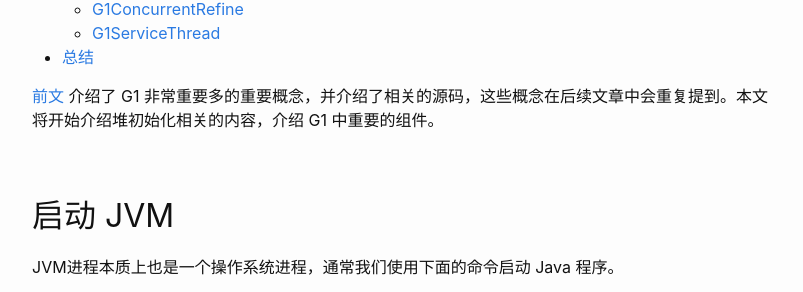
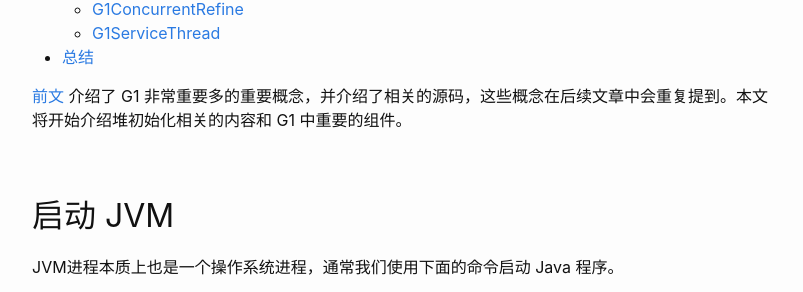
Before and after one commit to yoa1226/yoa1226.github.io, a Jekyll site: the page built from _posts/2024-08-10-g1-gc-init.md, in a window 1280 px wide and 900 px high, scrolled down 323 px. Shown: the part 174-466 px from the top of the window, without its empty margins (238-1041 px from the left). Built offline with Jekyll 4.4.1, drawn with Linux system fonts in a browser that asks for light colours.

Commit message:
g1-gc-init fix

```diff
--- a/_posts/2024-08-10-g1-gc-init.md
+++ b/_posts/2024-08-10-g1-gc-init.md
@@ -5,7 +5,7 @@ date:   2024-08-10 11:00:00 +0200
 tags: [GC, G1]
 ---
 
-[前文](https://yoa1226.github.io/2024/08/05/g1-gc-important-component.html) 介绍了 G1 非常重要多的重要概念，并介绍了相关的源码，这些概念在后续文章中会重复提到。本文将开始介绍堆初始化相关的内容，介绍 G1 中重要的组件。
+[前文](https://yoa1226.github.io/2024/08/05/g1-gc-important-component.html) 介绍了 G1 非常重要多的重要概念，并介绍了相关的源码，这些概念在后续文章中会重复提到。本文将开始介绍堆初始化相关的内容和 G1 中重要的组件。
 
 ## 启动 JVM
 
```
